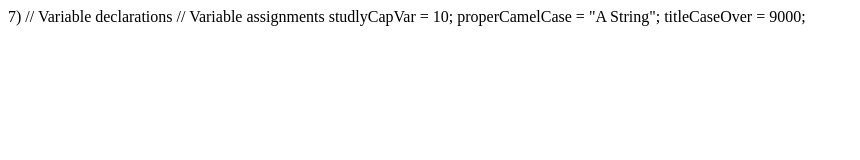
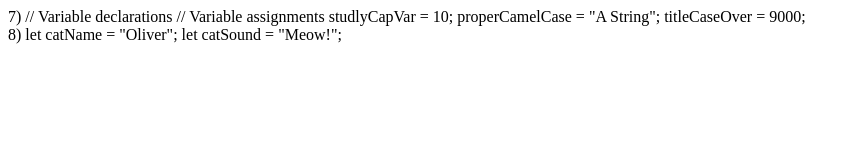
Before and after one commit to OlegDragun/codewars, a plain HTML site: page index.html in a window 1280 px wide. Shown: the whole page, without its empty margins (0-860 px from the left). Drawn offline with Linux system fonts and the light colour scheme.

Commit message:
feat: 8 task

```diff
--- a/index.html
+++ b/index.html
@@ -15,5 +15,9 @@
 	properCamelCase = "A String";
 	titleCaseOver = 9000;
     </div>
+    <div>
+        8)	let catName = "Oliver";
+	let catSound = "Meow!";
+    </div>
 </body>
 </html>
```
